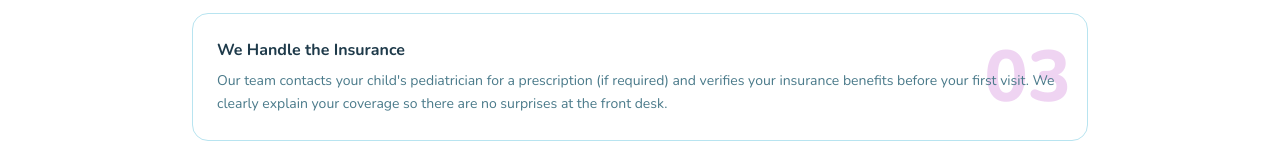
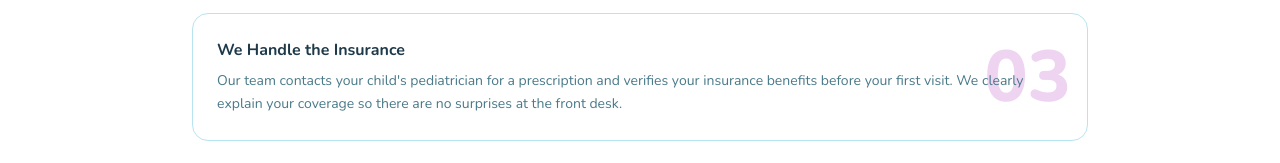
Before and after one commit to AppStudioPros/coastal-pediatric-therapy, a Next.js app: page /new-patient-request-form in a window 1280 px wide. Shown: the part 784-947 px from the top of the page. Built offline with nearby package versions, Linux system fonts and the light colour scheme.

Commit message:
fix: remove (if required) from insurance step copy

```diff
--- a/app/new-patient-request-form/page.tsx
+++ b/app/new-patient-request-form/page.tsx
@@ -28,7 +28,7 @@ const steps = [
   {
     number: "03",
     title: "We Handle the Insurance",
-    desc: "Our team contacts your child's pediatrician for a prescription (if required) and verifies your insurance benefits before your first visit. We clearly explain your coverage so there are no surprises at the front desk.",
+    desc: "Our team contacts your child's pediatrician for a prescription and verifies your insurance benefits before your first visit. We clearly explain your coverage so there are no surprises at the front desk.",
   },
   {
     number: "04",
```
